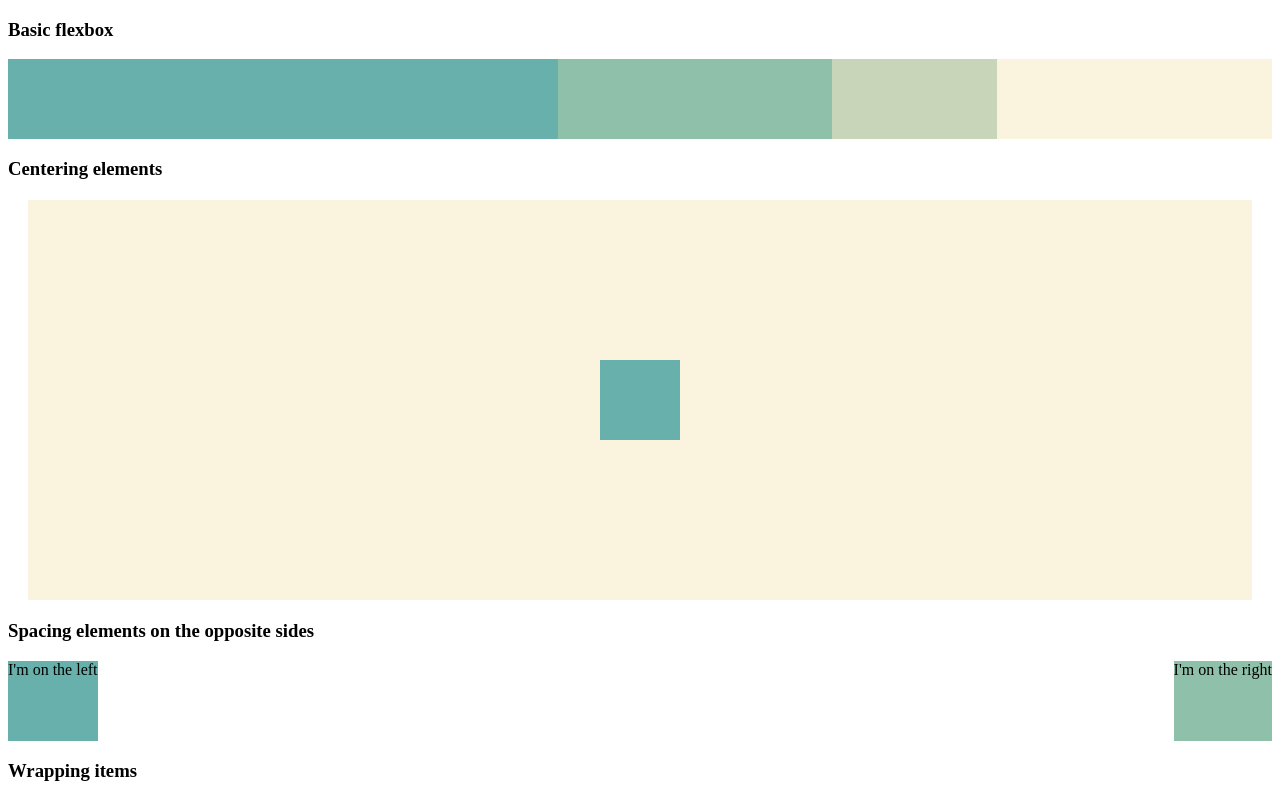
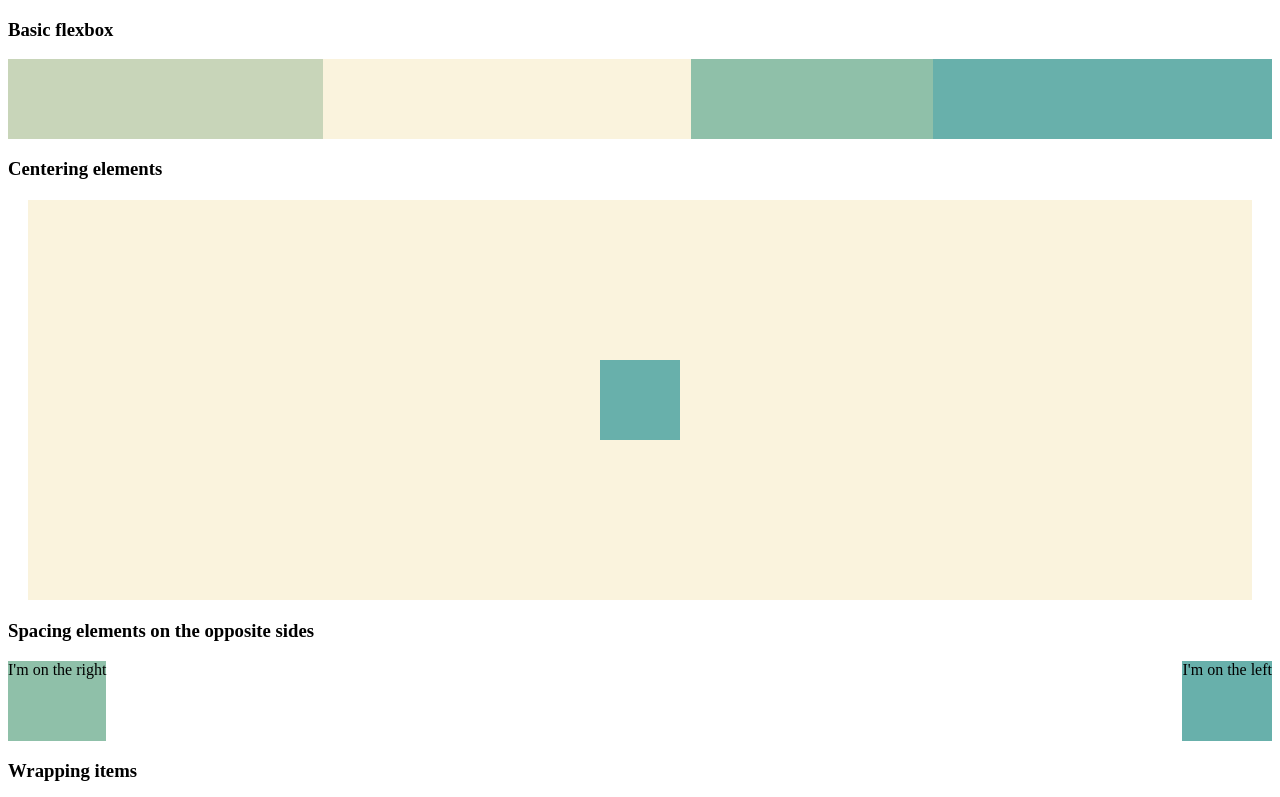
Before and after one commit to DanielRenard/Module_2_Lab_3, a plain HTML site: page index.html in a window 1280 px wide. Shown: the top 797 px of the page. Drawn offline with Linux system fonts and the light colour scheme.

Commit message:
Looked at collected CSS values for flexbox and tryed out various combinations of parameters

```diff
--- a/index.html
+++ b/index.html
@@ -10,22 +10,33 @@
     <style>
       .flex-container {
         display: flex;
+        flex-direction: row-reverse;
+        flex-wrap: wrap;
+        /* justify-content: flex-start;
+        align-items: stretch;
+        align-content: flex-start;
+        flex-flow: row; */
       }
 
       .flex-item-1 {
-        flex: 10;
+        flex: 14;
       }
 
       .flex-item-2 {
-        flex: 5;
+        flex: 12;
+        flex-grow: 10;
       }
 
       .flex-item-3 {
-        flex: 3;
+        flex: 13;
+        flex-shrink: 5;
+        order: 1
       }
 
       .flex-item-4 {
-        flex: 5;
+        flex: 15;
+        flex-basis: 5px;
+        align-self: center;
       }
 
       .flex-center {
```
